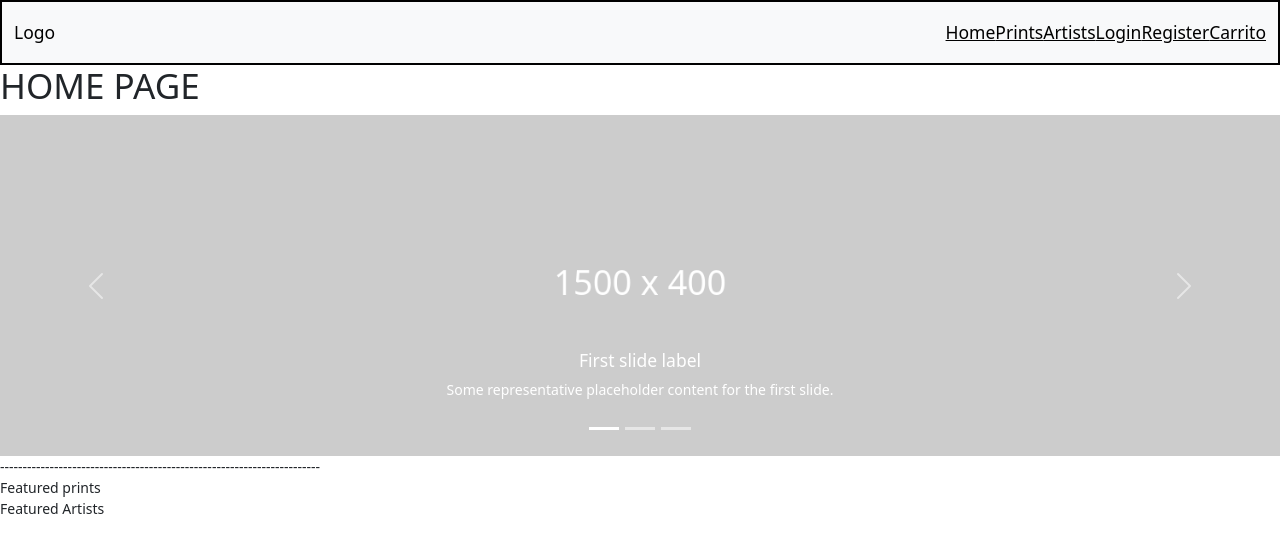
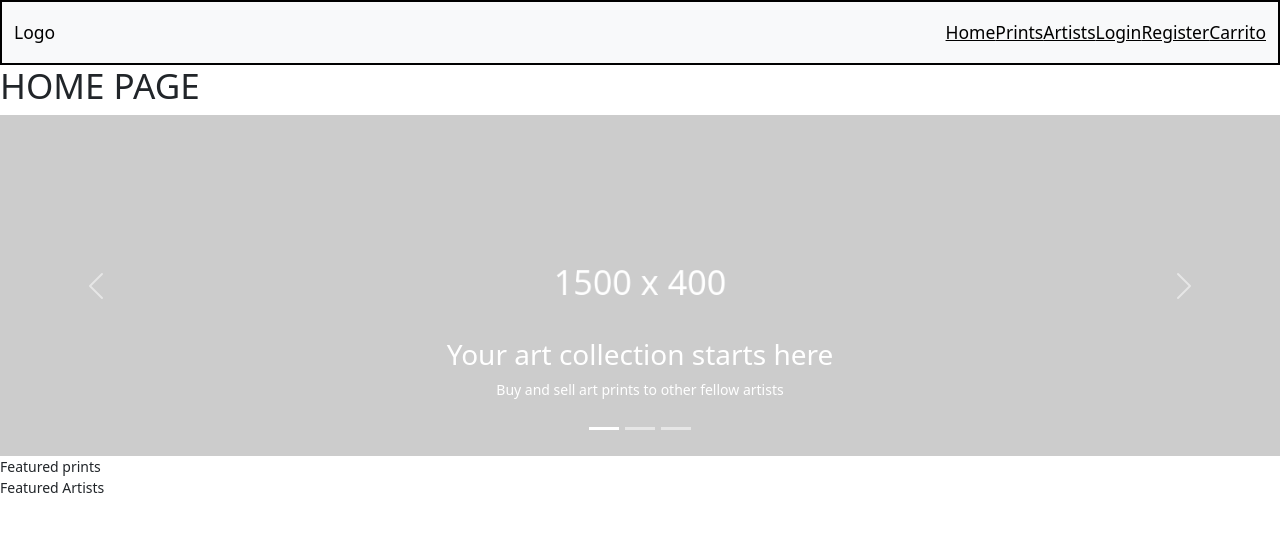
Before and after one commit to ValeEseve/ProyectoFinalDL, a React (Vite) app: page / in a window 1280 px wide. Shown: the top 552 px of the page. Built offline with nearby package versions, Linux system fonts and the light colour scheme.

Commit message:
hero actualizado

```diff
--- a/src/components/Header.jsx
+++ b/src/components/Header.jsx
@@ -1,5 +1,6 @@
 import React from 'react'
 import placeholderimage from "../assets/img/dummy_1500x400_ffffff_cccccc.png"
+import { Link } from 'react-router-dom'
 
 const Header = () => {
   return (
@@ -12,24 +13,24 @@ const Header = () => {
         </div>
         <div className="carousel-inner">
           <div className="carousel-item active">
-            <img src={placeholderimage} className="d-block w-100 h-50" alt="First slide image"/>
+            <Link to={"/prints"}><img src={placeholderimage} className="d-block w-100 h-50" alt="First slide image"/></Link>
               <div className="carousel-caption d-none d-md-block">
-                <h5>First slide label</h5>
-                <p>Some representative placeholder content for the first slide.</p>
+                <h2>Your art collection starts here</h2>
+                <p>Buy and sell art prints to other fellow artists</p>
               </div>
           </div>
           <div className="carousel-item">
-            <img src={placeholderimage} className="d-block w-100 h-50" alt="Second slide image"/>
+            <Link to={"/artists"}><img src={placeholderimage} className="d-block w-100 h-50" alt="Second slide image"/></Link>
               <div className="carousel-caption d-none d-md-block">
-                <h5>Second slide label</h5>
-                <p>Some representative placeholder content for the second slide.</p>
+                <h2>Take a look of our beloved artists</h2>
+                <p>We have amazing art waiting to be hanged in your wall</p>
               </div>
           </div>
           <div className="carousel-item">
-            <img src={placeholderimage} className="d-block w-100 h-50" alt="Third slide image"/>
+            <Link to={"/register"}><img src={placeholderimage} className="d-block w-100 h-50" alt="Third slide image"/></Link>
               <div className="carousel-caption d-none d-md-block">
-                <h5>Third slide label</h5>
-                <p>Some representative placeholder content for the third slide.</p>
+                <h2>Start selling here!</h2>
+                <Link to={"/register"}><button className='btn btn-primary'>Register your artist account</button></Link>
               </div>
           </div>
         </div>
@@ -42,8 +43,6 @@ const Header = () => {
           <span className="visually-hidden">Next</span>
         </button>
       </div>
-      -----------------------------------------------------------------------
-
     </div>
   )
 }
```
